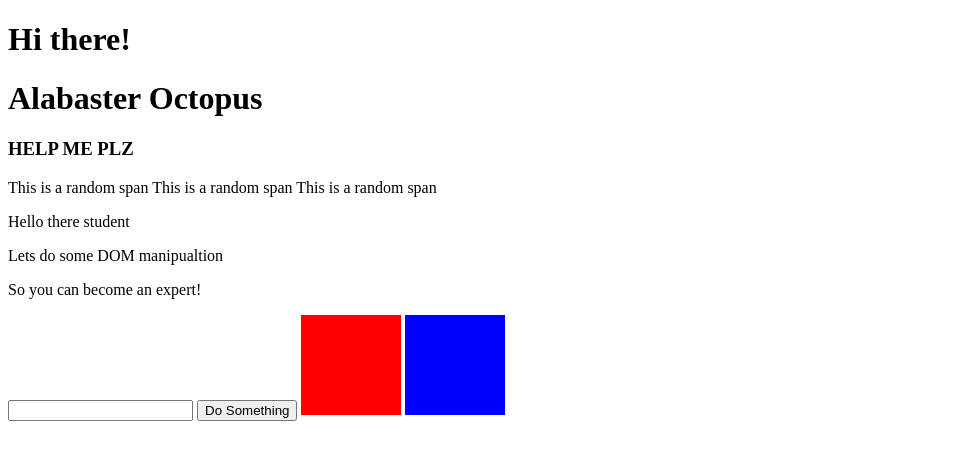
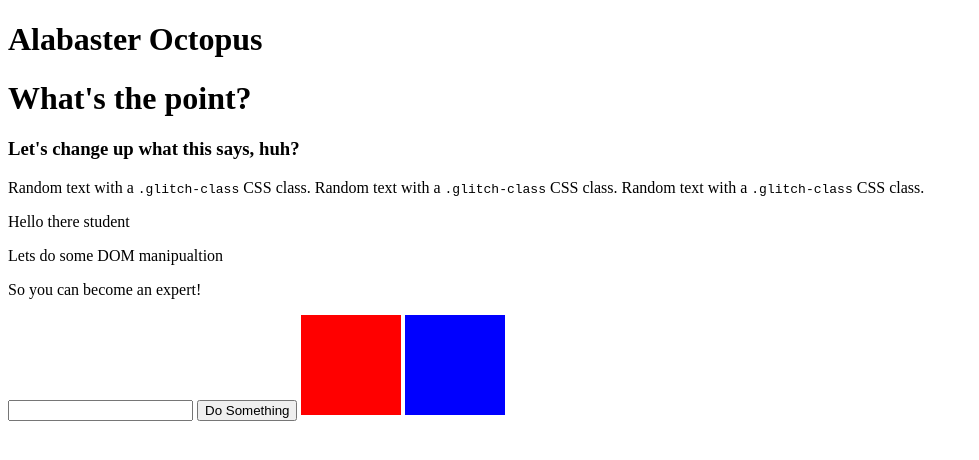
Before and after one commit to shahidsarker/alabaster-octopus, a plain HTML site: page index.html in a window 1280 px wide. Shown: the whole page, without its empty margins (0-979 px from the left). Drawn offline with Linux system fonts and the light colour scheme.

Commit message:
🏫🚕 Updated with Glitch - readme

```diff
--- a/index.html
+++ b/index.html
@@ -1,7 +1,7 @@
 <!DOCTYPE html>
 <html lang="en">
   <head>
-    <title>Hello!</title>
+    <title>Alabaster Octopus</title>
     <meta charset="utf-8">
     <meta http-equiv="X-UA-Compatible" content="IE=edge">
     <meta name="viewport" content="width=device-width, initial-scale=1">
@@ -13,14 +13,14 @@
     <script src="/script.js" defer></script>
   </head>
   <body>
-    <h1>Hi there!</h1>
+    <h1>Alabaster Octopus</h1>
 
-    <h1 id="glitch-title">Alabaster Octopus</h1>
-    <h3 id ="glitch-help-message">HELP ME PLZ</h3>
+    <h1 id="glitch-title">What's the point?</h1>
+    <h3 id ="glitch-help-message">Let's change up what this says, huh?</h3>
 
-    <span class="glitch-class"> This is a random span </span>
-    <span class="glitch-class"> This is a random span </span>
-    <span class="glitch-class"> This is a random span </span>
+    <span class="glitch-class"> Random text with a <code>.glitch-class</code> CSS class.</span>
+    <span class="glitch-class"> Random text with a <code>.glitch-class</code> CSS class.</span>
+    <span class="glitch-class"> Random text with a <code>.glitch-class</code> CSS class.</span>
 
 
 
--- a/script.js
+++ b/script.js
@@ -6,8 +6,9 @@
 
 let submitButton = document.getElementById('submit-button');
 
-console.log(submitButton);
+// console.log(submitButton);
 
 submitButton.addEventListener("click", (event) => {
-    console.log('Hello')
+    console.log('Hello');
+  alert('yup');
 })
```
Also changed, not shown: 1 other file.
